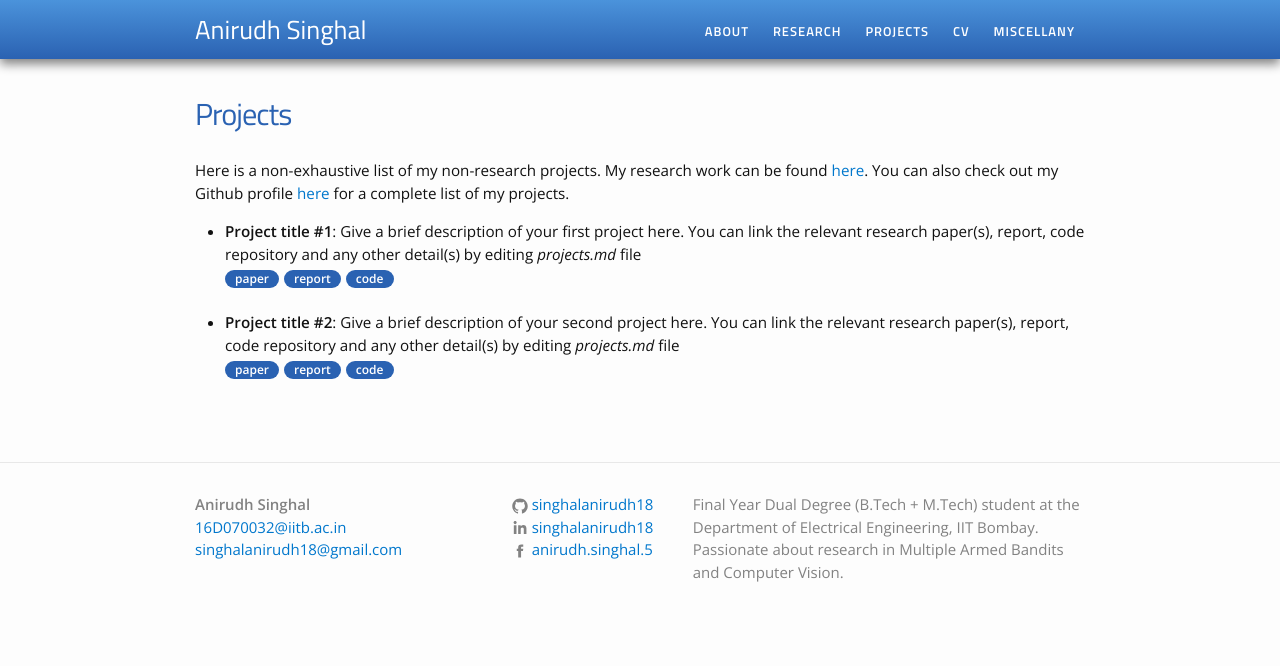
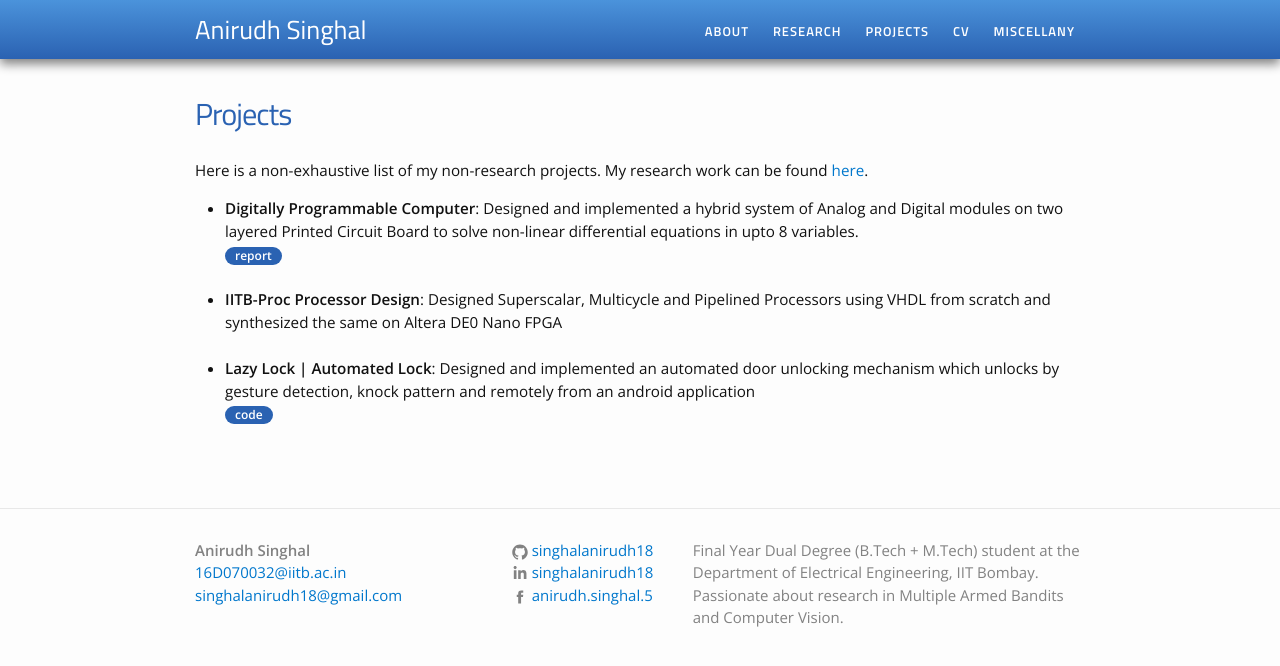
Before and after one commit to singhalanirudh18/singhalanirudh18.github.io, a Jekyll site: the page built from projects.md, in a window 1280 px wide. Shown: the top 666 px of the page. Built offline with Jekyll 4.4.1, drawn with Linux system fonts in a browser that asks for light colours.

Commit message:
projects added

```diff
--- a/projects.md
+++ b/projects.md
@@ -4,16 +4,19 @@ permalink: /projects/
 title: Projects
 ---
 
-Here is a non-exhaustive list of my non-research projects. My research work can be found <a href="/research">here</a>. You can also check out my Github profile <a href="">here</a> for a complete list of my projects.
+Here is a non-exhaustive list of my non-research projects. My research work can be found <a href="/research">here</a>.
 
 <ul>
 	<li>
-		<b>Project title #1</b>: Give a brief description of your first project here. You can link the relevant research paper(s), report, code repository and any other detail(s) by editing <i>projects.md</i> file<br>
-		<a href=""><div class="color-button">paper</div></a><a href="project_1.pdf"><div class="color-button">report</div></a><a href=""><div class="color-button">code</div></a>
+		<b>Digitally Programmable Computer</b>: Designed and implemented a hybrid system of Analog and Digital modules on two layered Printed Circuit Board to solve non-linear differential equations in upto 8 variables.<br>
+		<a href="DPAC.pdf"><div class="color-button">report</div></a>
 	</li><br>
 	<li>
-		<b>Project title #2</b>: Give a brief description of your second project here. You can link the relevant research paper(s), report, code repository and any other detail(s) by editing <i>projects.md</i> file<br>
-		<a href=""><div class="color-button">paper</div></a><a href="project_1.pdf"><div class="color-button">report</div></a><a href=""><div class="color-button">code</div></a>
+		<b>IITB-Proc Processor Design</b>: Designed Superscalar, Multicycle and Pipelined Processors using VHDL from scratch and synthesized the same on Altera DE0 Nano FPGA<br>
+	</li><br>
+	<li>
+		<b>Lazy Lock | Automated Lock</b>: Designed and implemented an automated door unlocking mechanism which unlocks by gesture detection, knock pattern and remotely from an android application<br>
+		<a href="https://github.com/singhalanirudh18/itsp"><div class="color-button">code</div></a>
 	</li><br>
 
 </ul>
```
Also changed, not shown: 1 other file.
